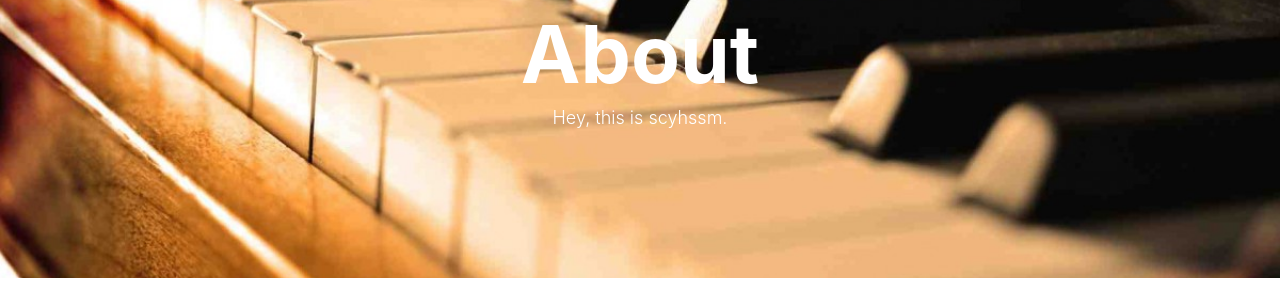
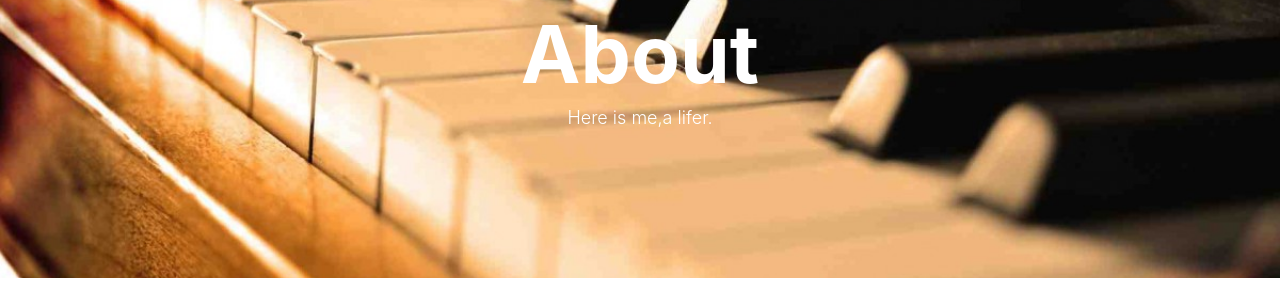
Before and after one commit to scyhssm/scyhssm.github.io, a Jekyll site: the page built from about.html, in a window 1280 px wide. Shown: the part 140-440 px from the top of the page. Built offline with Jekyll 4.4.1, drawn with Linux system fonts in a browser that asks for light colours; nearby versions of some CDN libraries; comment, search, counter and statistics services are not loaded.

Commit message:
version 3

```diff
--- a/about.html
+++ b/about.html
@@ -1,7 +1,7 @@
 ---
 layout: page
 title: "About"
-description: "Hey, this is scyhssm."
+description: "Here is me,a lifer."
 header-img: "img/piano-02-1200x800.jpg"
 ---
 
```
